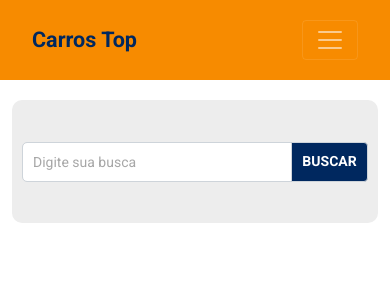
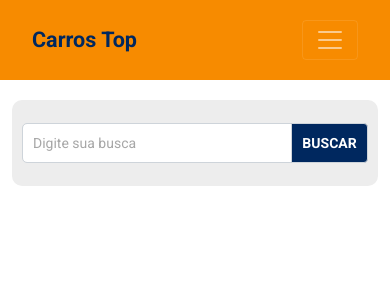
Before and after one commit to EduardoGomes1982/bds-desafio, a React (Create React App) app: page /products in a window 390 px wide. Shown: the top 300 px of the page. Built offline with nearby package versions, Linux system fonts and the light colour scheme.

Commit message:
Fix Responsive style

```diff
--- a/src/components/CardSearch/styles.css
+++ b/src/components/CardSearch/styles.css
@@ -9,7 +9,7 @@
     display: flex;
     justify-content: center;
     align-items: center;
-    min-height: 123px;
+    min-height: 86px;
     border-radius: 10px;
 }
 
@@ -39,6 +39,10 @@
 }
 
 @media (min-width: 576px) {
+    .card-search {
+        min-height: 123px;
+    }
+
     .input-group-text {
         font-size: 14px;
         width: 174px;
```
